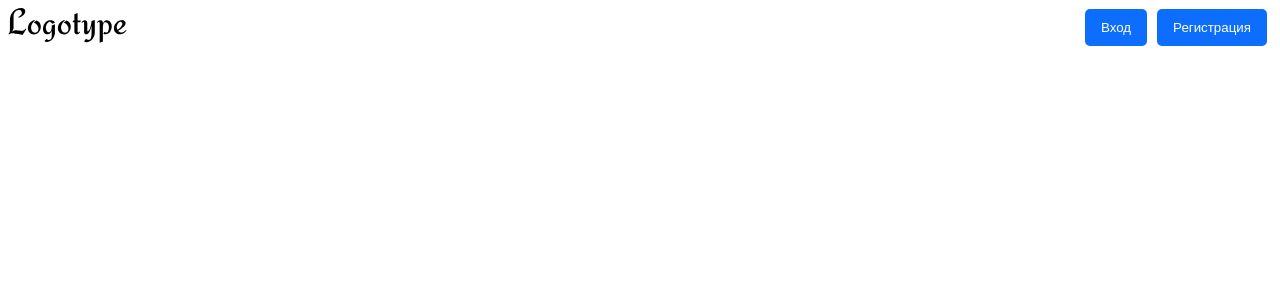
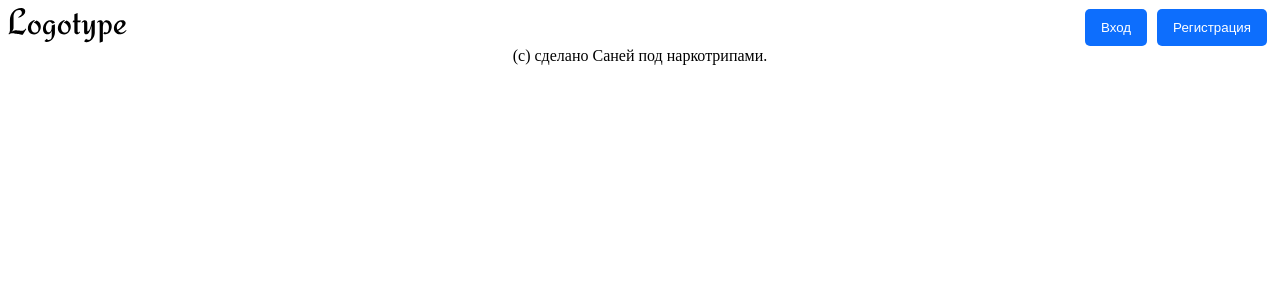
Before and after one commit to punkmachine/todoosh, a React (Create React App) app: page / in a window 1280 px wide. Shown: the top 300 px of the page. Built offline with nearby package versions, Linux system fonts and the light colour scheme.

Commit message:
Добавляет и подключает стилизованный футер.

```diff
--- a/src/App.js
+++ b/src/App.js
@@ -3,11 +3,13 @@ import React from 'react';
 import './App.scss';
 
 import { Header } from './components/layout/header';
+import { Footer } from './components/layout/footer';
 
 function App() {
 	return (
 		<>
 			<Header />
+			<Footer />
 		</>
 	);
 }
--- /dev/null
+++ b/src/components/layout/footer.jsx
@@ -0,0 +1,11 @@
+import styles from './footer.module.scss';
+
+function Footer() {
+	return (
+		<footer className={styles.footer}>
+			<span className={styles.copyright}>(c) сделано Саней под наркотрипами.</span>
+		</footer>
+	);
+}
+
+export { Footer };
--- /dev/null
+++ b/src/components/layout/footer.module.scss
@@ -0,0 +1,10 @@
+.footer {
+	text-align: center;
+}
+
+.copyright {
+	text-align: center;
+	margin: 10px 0;
+	font-size: 16px;
+	font-weight: 300;
+}
```
